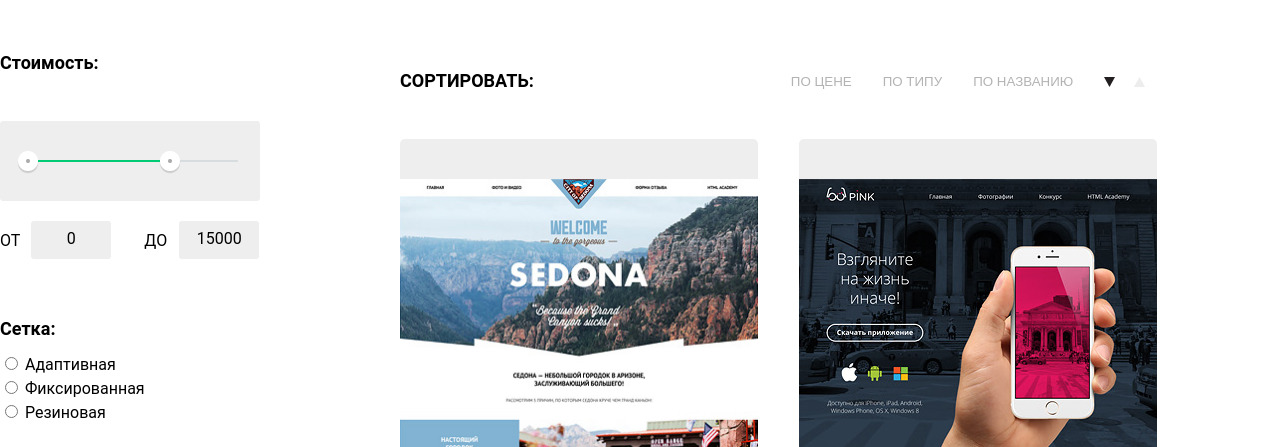
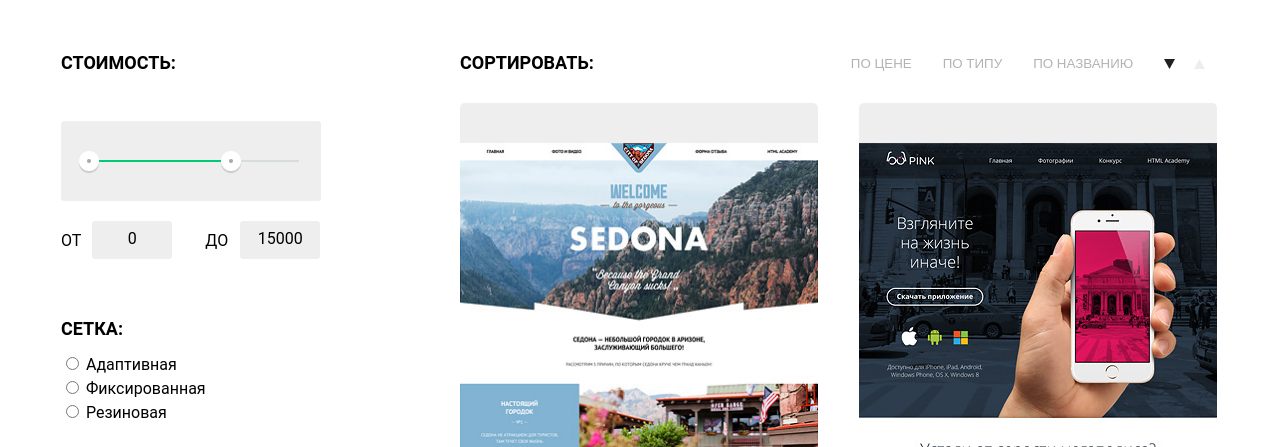
Before and after one commit to MikeHTMLCSS/1197879-nerds-28, a plain HTML site: page catalog.html in a window 1280 px wide. Shown: the part 353-800 px from the top of the page. Drawn offline with Linux system fonts and the light colour scheme.

Commit message:
Исправляем catalog.html

```diff
--- a/catalog.html
+++ b/catalog.html
@@ -36,6 +36,7 @@
   </header>
   <main>
     <h1>Магазин готовых шаблонов</h1>
+    <div class="position">
       <section class="shop">
         <aside class="customization">
           <form>
@@ -189,6 +190,7 @@
           </div>
         </div>
       </section>
+    </div>
   </main>
   <footer>
     <div class="map">
--- a/css/normal.css
+++ b/css/normal.css
@@ -9,7 +9,7 @@ body {
   margin: 0;
 }
 h1 {
-  margin: 0
+  margin: 0;
 }
 ul {
   list-style: none;
--- a/css/style.css
+++ b/css/style.css
@@ -125,7 +125,7 @@
   margin-left: 12px;
 }
 .customization {
-  margin-right: 140px;
+  margin-right: 139px;
 }
 .design-studio {
   font-family: Roboto, Arial, sans-serif;
@@ -233,6 +233,7 @@ li:hover .template-H {
   font-size: 18px;
   margin-top: 43px;
   margin-bottom: 14px;
+  text-transform: uppercase;
 }
 .label:first-child {
   margin-bottom: 48px;
@@ -482,9 +483,6 @@ nav a:not(:last-child) {
   margin-top: 25px;
   margin-bottom: 16px;
 }
-.services-list {
-
-}
 .shop {
   display: flex;
 }
@@ -516,6 +514,8 @@ span {
 .tag {
   text-transform: uppercase;
   margin-right: 251px;
+  margin-top: 0;
+  margin-bottom: 0;
   font-family: Roboto, Arial, sans-serif;
   font-weight: bold;
   font-size: 18px;
```
Lines whose indentation alone changed are shown as unchanged.
